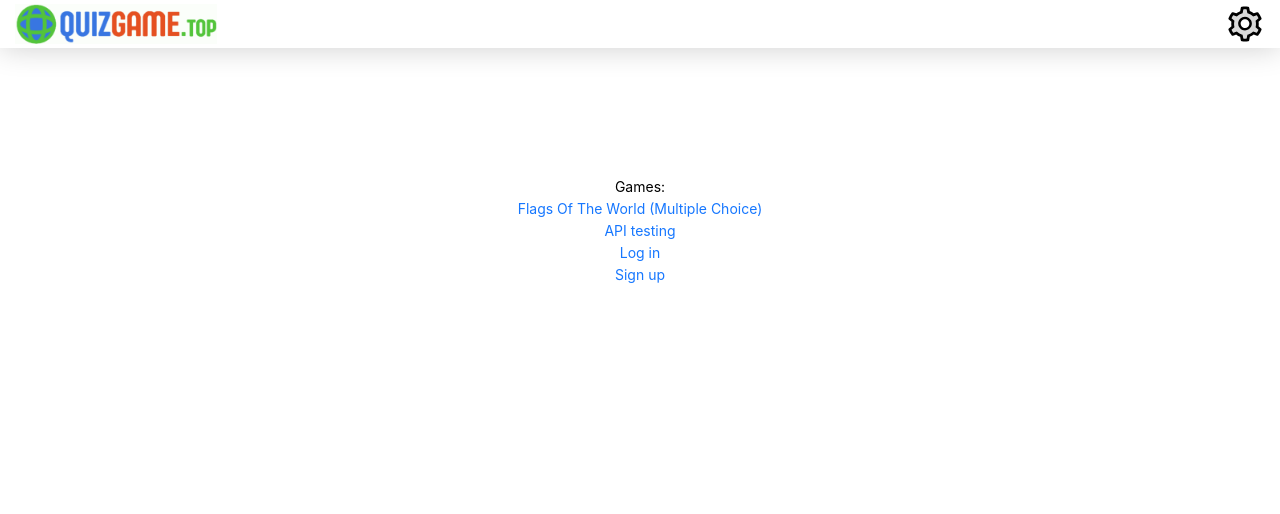
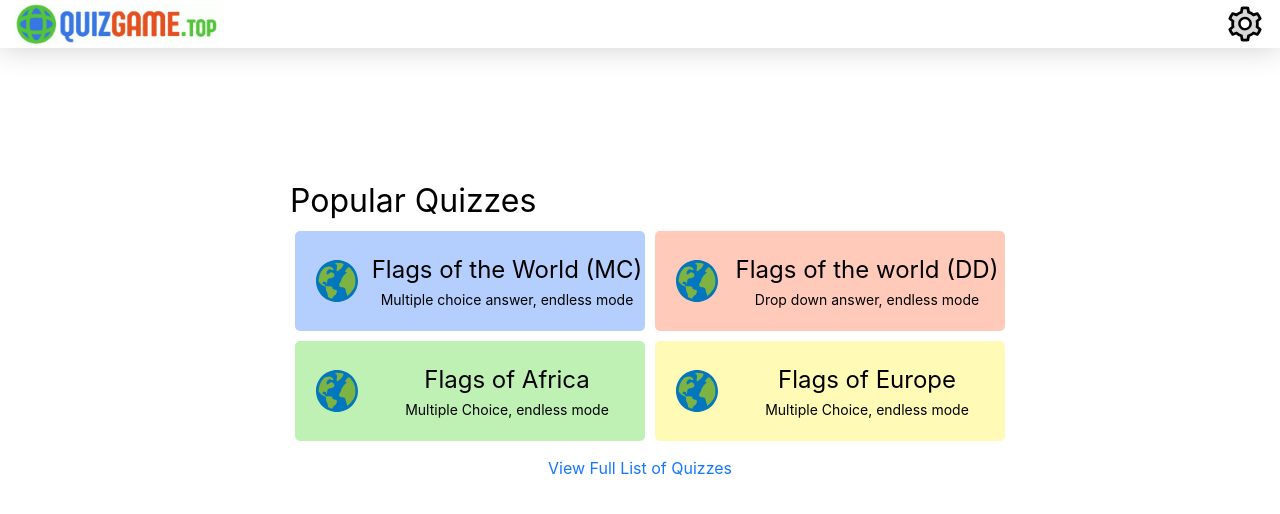
Before and after one commit to msam-dev/quizgame.top, a React (Vite) app in the folder quizgame.top-frontend/quizgame.top/: page / in a window 1280 px wide. Shown: the top 514 px of the page. Built offline with nearby package versions, Linux system fonts and the light colour scheme.

Commit message:
New Home Page draft

```diff
--- a/quizgame.top-frontend/quizgame.top/src/assets/components/NavBar.tsx
+++ b/quizgame.top-frontend/quizgame.top/src/assets/components/NavBar.tsx
@@ -54,6 +54,13 @@ const Navbar = () => {
               <Link to='/login' className={`navbar-settings-login ${loggedIn}`} onClick={closeSettings}>Log in</Link>
               <Link to='/signup' className={`navbar-settings-signup ${loggedIn}`} onClick={closeSettings}>Sign up</Link>
             </div>
+
+            <br/><br/>
+            <Link to='/world-flag-quiz-mc'>Flags Of The World (Multiple Choice)</Link><br/>
+            <Link to='/test'>API testing</Link><br/>
+            <Link to='/login'>Log in</Link><br/>
+            <Link to='/signup'>Sign up</Link><br/>
+            <Link to='/signup'>Full List of Games</Link><br/>
           </div>
         </div>
       </div>
--- a/quizgame.top-frontend/quizgame.top/src/assets/css/Home.scss
+++ b/quizgame.top-frontend/quizgame.top/src/assets/css/Home.scss
@@ -1,14 +1,118 @@
 .home-container{
   display: flex;
-  flex-direction: column;
   width: 100%;
+  justify-content: center;
 }
 
-.home-welcome-card{
+.home-inner-container{
   display: flex;
   flex-direction: column;
-  text-align: center;
   color: var(--txt-color-2);
-  width: 100%;
+  justify-content: center;
+  width: clamp(100px, 100%, 700px);
+  padding: 10px;//clamp(10px, 10vw, 200px);
   padding-top: 10%;
 }
+
+.home-greeting{
+  font-size: clamp(25px, 3vw, 40px);
+
+  &.false{
+    display: none;
+  }
+}
+
+.home-popular-games-container{
+
+  display: grid;
+  grid-template-columns: auto auto;
+}
+
+.home-icon{
+  padding-left: 10px;
+  min-width: min(8vh, 80px);
+  font-size: min(6vh, 60px);
+  transition: all;
+  transition-duration: 0.2s;
+}
+
+.home-popular-game{
+  height: 100px;
+  //height: clamp(40px, 13vh, 120px);
+  width: clamp(50px, 100vw, 350px);
+  margin: clamp(0px, 1vw, 5px);
+
+  border-radius: 5px;
+  overflow: hidden;
+  color: var(--txt-color-2);
+  cursor:initial;
+
+  display: flex;
+  align-items: center;
+  text-align: center;
+
+  //outline: 1px solid var(--highlight-2);
+
+
+  &:hover{
+    outline-width: 3px;
+    cursor: pointer;
+    box-shadow: 0 0 3px 3px var(--shadow);
+
+    .home-icon{
+      font-size: min(8vh, 80px);
+    }
+  }
+
+  &.index-1{
+    background-color: var(--highlight-2-light);
+    &:hover{
+      outline: 2px solid var(--highlight-2);
+      .home-popular-game-title{
+      }
+
+    }
+  }
+  &.index-2{
+    background-color: var(--highlight-3-light);
+  }
+  &.index-3{
+    background-color: var(--highlight-1-light);
+  }
+  &.index-4{
+    background-color: var(--highlight-4-light);
+  }
+}
+
+.home-popular-game-image{
+  max-width: 100%;
+
+
+}
+.home-popular-game-text{
+  width: 100%;
+  display: flex;
+  flex-direction: column;
+  justify-content: center;
+}
+
+.home-games-title{
+  font-size: min(4vh, 40px);
+}
+
+.home-popular-game-title{
+  font-size: min(3vh, 30px);
+
+
+}
+
+.home-popular-game-description{
+
+}
+
+.home-list-link{
+  font-size: min(2vh, 20px);
+
+  padding-top: 10px;
+  text-align: center;
+}
--- a/quizgame.top-frontend/quizgame.top/src/pages/Home.tsx
+++ b/quizgame.top-frontend/quizgame.top/src/pages/Home.tsx
@@ -1,15 +1,54 @@
 import '../assets/css/Home.scss';
 import { Link } from 'react-router-dom';
+import gameImage1 from '../assets/images/game-image1.png';
+import { TbFlagQuestion } from "react-icons/tb";
+import { FcGlobe } from "react-icons/fc";
+
+
+import { useQuizGameContext } from '../assets/components/QuizGameContext';
 
 const Home = () => {
+
+  const context = useQuizGameContext();
+  const loggedIn: boolean = context.username != '';
+
   return (
     <div className='home-container'>
-      <div className="home-welcome-card">
-          Games:
-        <Link to='/world-flag-quiz-mc'>Flags Of The World (Multiple Choice)</Link>
-        <Link to='/test'>API testing</Link>
-        <Link to='/login'>Log in</Link>
-        <Link to='/signup'>Sign up</Link>
+      <div className="home-inner-container">
+        <div className={`home-greeting ${loggedIn}`}> Welcome, {context.username}!</div>
+        <div className='home-games-title'>Popular Quizzes</div>
+
+        <div className='home-popular-games-container'>
+          <div className={`home-popular-game index-1`}>
+            <FcGlobe className='home-icon'></FcGlobe>
+            <div className='home-popular-game-text'>
+              <div className='home-popular-game-title'> Flags of the World (MC)</div>
+              <div className='home-popular-game-description'>Multiple choice answer, endless mode</div>
+            </div>
+          </div>
+          <div className={`home-popular-game index-2`}>
+            <FcGlobe className='home-icon'/>
+            <div className='home-popular-game-text'>
+              <div className='home-popular-game-title'>Flags of the world (DD)</div>
+              <div className='home-popular-game-description'>Drop down answer, endless mode</div>
+            </div>
+          </div>
+          <div className={`home-popular-game index-3`}>
+            <FcGlobe className='home-icon'/>
+            <div className='home-popular-game-text'>
+              <div className='home-popular-game-title'>Flags of Africa</div>
+              <div className='home-popular-game-description'>Multiple Choice, endless mode</div>
+            </div>
+          </div>
+          <div className={`home-popular-game index-4`}>
+            <FcGlobe className='home-icon'/>
+            <div className='home-popular-game-text'>
+              <div className='home-popular-game-title'>Flags of Europe</div>
+              <div className='home-popular-game-description'>Multiple Choice, endless mode</div>
+            </div>
+          </div>
+        </div>
+        <Link to="/" className='home-list-link'>View Full List of Quizzes</Link>
       </div>
     </div>
   );
```
Also changed, not shown: quizgame.top-frontend/quizgame.top/src/assets/images/game-image1.png (added).
